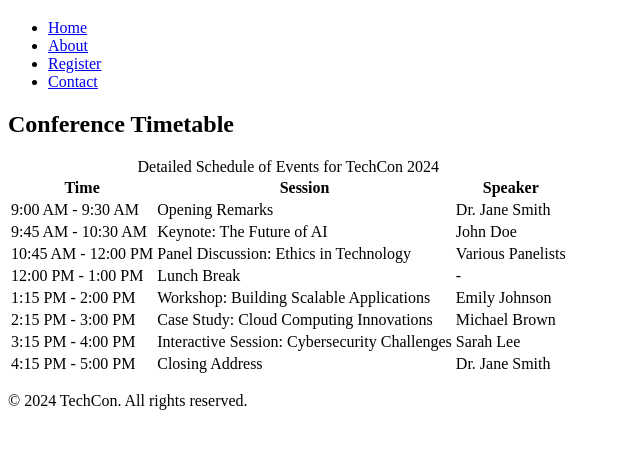
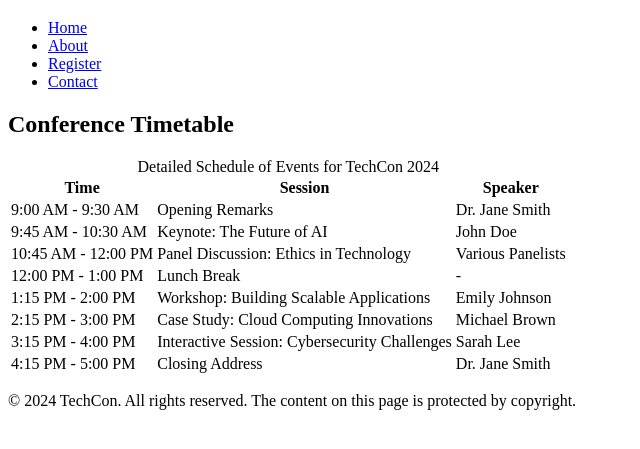
Before and after one commit to ultraorth/TechCon_HTML, a plain HTML site: page techcon_website/schedule.html in a window 1280 px wide. Shown: the part 61-510 px from the top of the page, without its empty margins (0-640 px from the left). Drawn offline with Linux system fonts and the light colour scheme.

Commit message:
Edit schedule.html

```diff
--- a/techcon_website/schedule.html
+++ b/techcon_website/schedule.html
@@ -1,8 +1,8 @@
 <!DOCTYPE html>
 <html lang="en">
   <head>
-    <meta charset="UTF-8">
-    <meta name="viewport" content="width=device-width, initial-scale=1.0">
+    <meta charset="UTF-8" />
+    <meta name="viewport" content="width=device-width, initial-scale=1.0" />
     <title>Schedule for TechCon 2024</title>
   </head>
   <body>
@@ -23,7 +23,9 @@
     <main>
       <h2>Conference Timetable</h2>
       <table>
-            <caption>Detailed Schedule of Events for TechCon 2024</caption>
+        <caption>
+          Detailed Schedule of Events for TechCon 2024
+        </caption>
         <thead>
           <tr>
             <th scope="col">Time</th>
@@ -78,7 +80,10 @@
 
     <!-- Footer Section -->
     <footer>
-        <p>&copy; 2024 TechCon. All rights reserved.</p>
+      <p>
+        &copy; 2024 TechCon. All rights reserved. The content on this page is
+        protected by copyright.
+      </p>
     </footer>
   </body>
 </html>
```
Lines whose indentation alone changed are shown as unchanged.
